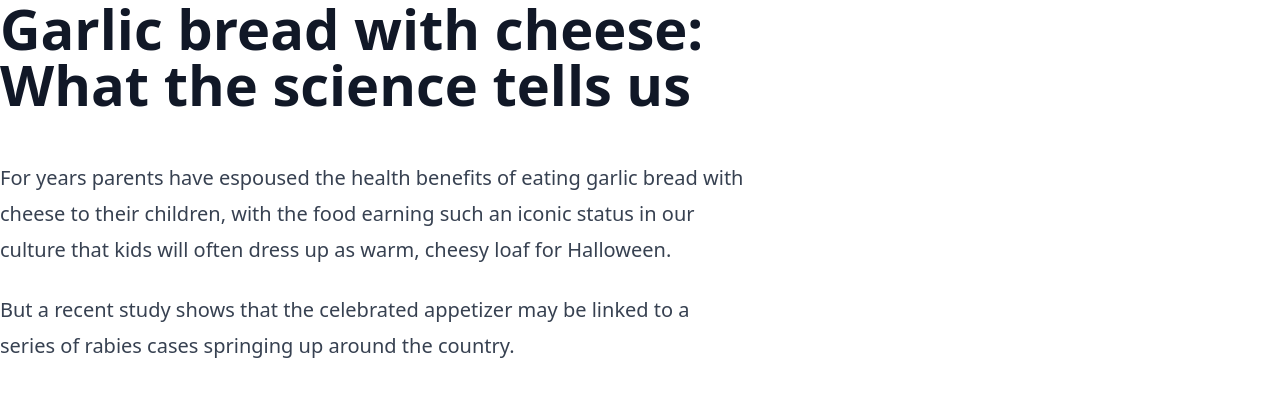
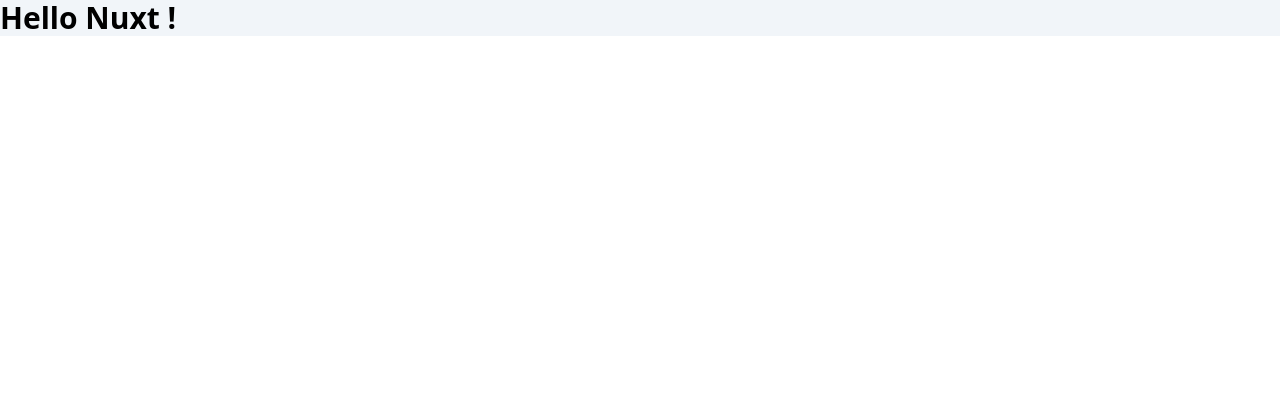
Before and after one commit to tiburcekouagou/nuxt-online-course-app, a Nuxt app: page / in a window 1280 px wide. Shown: the top 396 px of the page. Built offline with nearby package versions, Linux system fonts and the light colour scheme.

Commit message:
created initial index page

```diff
--- a/app.vue
+++ b/app.vue
@@ -1,18 +1,5 @@
 <template>
-  <div>
-    <article class="prose lg:prose-xl">
-      <h1>Garlic bread with cheese: What the science tells us</h1>
-      <p>
-        For years parents have espoused the health benefits of eating garlic
-        bread with cheese to their children, with the food earning such an
-        iconic status in our culture that kids will often dress up as warm,
-        cheesy loaf for Halloween.
-      </p>
-      <p>
-        But a recent study shows that the celebrated appetizer may be linked to
-        a series of rabies cases springing up around the country.
-      </p>
-      <!-- ... -->
-    </article>
-  </div>
+  <NuxtLayout>
+    <NuxtPage />
+  </NuxtLayout>
 </template>
--- /dev/null
+++ b/pages/index.vue
@@ -0,0 +1,5 @@
+<template>
+    <div class="bg-slate-100">
+        <h1 class="text-3xl font-bold">Hello Nuxt !</h1>
+    </div>
+</template>
```
